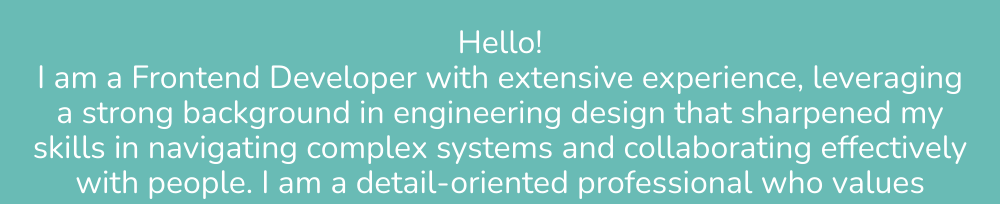
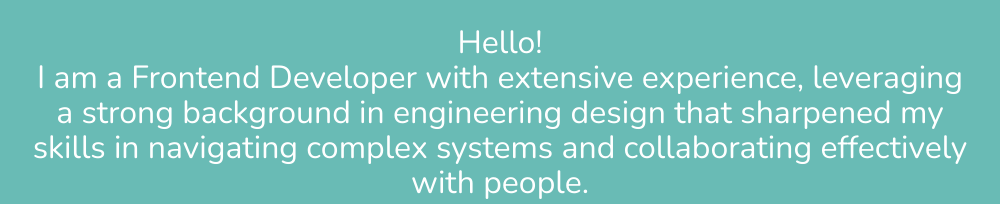
Before and after one commit to aliakseipavarazniuk/aliakseipavarazniuk.github.io, a plain HTML site: page index.html in a window 1280 px wide. Shown: the top 204 px of the page, without its empty margins (140-1140 px from the left). Drawn offline with nearby package versions, Linux system fonts and the light colour scheme.

Commit message:
Remove detail-oriented description from index.html
Removed a sentence about being detail-oriented and values.

```diff
--- a/index.html
+++ b/index.html
@@ -18,8 +18,6 @@
                 <br />
                 I am a Frontend Developer with extensive experience, leveraging a strong background in engineering
                 design that sharpened my skills in navigating complex systems and collaborating effectively with people.
-                I am a detail-oriented professional who values strictness, clarity, and mission-driven work whether on
-                product or for an outsource client.
             </h1>
             <div class="square">
                 <div>ALIAKSEI PAVARAZNIUK</div>
```
